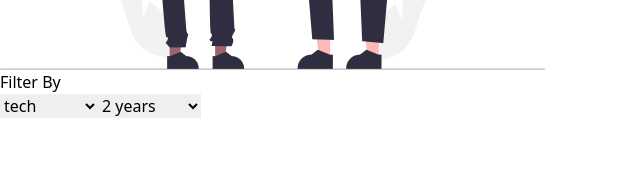
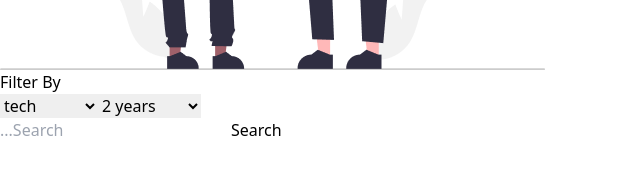
Before and after one commit to abdelkarim-moussi/Business-Consultation-Platform, a React app in the folder frontend/: page /consultants in a window 1280 px wide. Shown: the part 516-690 px from the top of the page, without its empty margins (0-640 px from the left). Built offline with nearby package versions, Linux system fonts and the light colour scheme; the HTML template or start-up script is replaced by a standard one.

Commit message:
add filter options and search

```diff
--- /dev/null
+++ b/frontend/src/components/InputButton.jsx
@@ -0,0 +1,21 @@
+import React from "react";
+
+const InputButton = ({type,placeholder,buttonType,buttonText}) => {
+  return (
+    <div className="w-full max-w-[400px] rounded-lg border-2 border-[#D9E0A4] grid grid-cols-3">
+      <input
+        className="col-span-2 h-full bg-transparent pl-4 outline-none border-none"
+        type={type}
+        placeholder={placeholder}
+      />
+      <button
+        className="col-span-1 border-2 bg-[#D9E0A4] border-[#D9E0A4] hover:bg-[#19485F] hover:border-2 hover:border-[#D9E0A4] hover:text-white text-black my-1 py-1 px-5 rounded-md mr-4 text-sm"
+        type={buttonType}
+      >
+        {buttonText}
+      </button>
+    </div>
+  );
+};
+
+export default InputButton;
--- a/frontend/src/pages/Consultants.jsx
+++ b/frontend/src/pages/Consultants.jsx
@@ -2,22 +2,23 @@ import React from 'react'
 import PageHead from '../components/PageHead'
 import HeadImage from "../assets/images/head.png"
 import SecondaryButton from '../components/SecondaryButton'
+import InputButton from '../components/InputButton'
 
 const Consultants = () => {
   return (
     <>
     <PageHead title="Find The Consultant you need" image={HeadImage}/>
-    <section>
-      <div className='flex gap-5 items-center'>
+    <section className='flex items-center justify-around my-10'>
+    <div className='flex gap-5 items-center'>
         <h3>Filter By</h3>
-          <select name="industry" id="industry" className="border-2 border-[#D9E0A4] px-6 py-1 capitalize transition hover:border-[#19485F] rounded-md cursor-pointer">
+          <select name="industry" id="industry" className="border-2 text-sm border-[#D9E0A4] px-6 py-1 capitalize transition hover:border-[#19485F] rounded-md cursor-pointer">
             <option disabled>industry</option>
             <option value="tech">tech</option>
             <option value="finance">finance</option>
             <option value="sells">sells</option>
             <option value="marketing">marketing</option>
           </select>
-          <select name="experience" id="experience" className="border-2 border-[#D9E0A4] px-6 py-1 capitalize transition hover:border-[#19485F] rounded-md cursor-pointer">
+          <select name="experience" id="experience" className="border-2 text-sm border-[#D9E0A4] px-6 py-1 capitalize transition hover:border-[#19485F] rounded-md cursor-pointer">
             <option disabled>experience</option>
             <option value="2">2 years</option>
             <option value="5">5 years</option>
@@ -25,6 +26,8 @@ const Consultants = () => {
             <option value="20">20 years</option>
           </select>
       </div>
+
+      <InputButton type="search" placeholder="...Search" buttonType="button" buttonText="Search"/>
     </section>
     </>
   )
```
